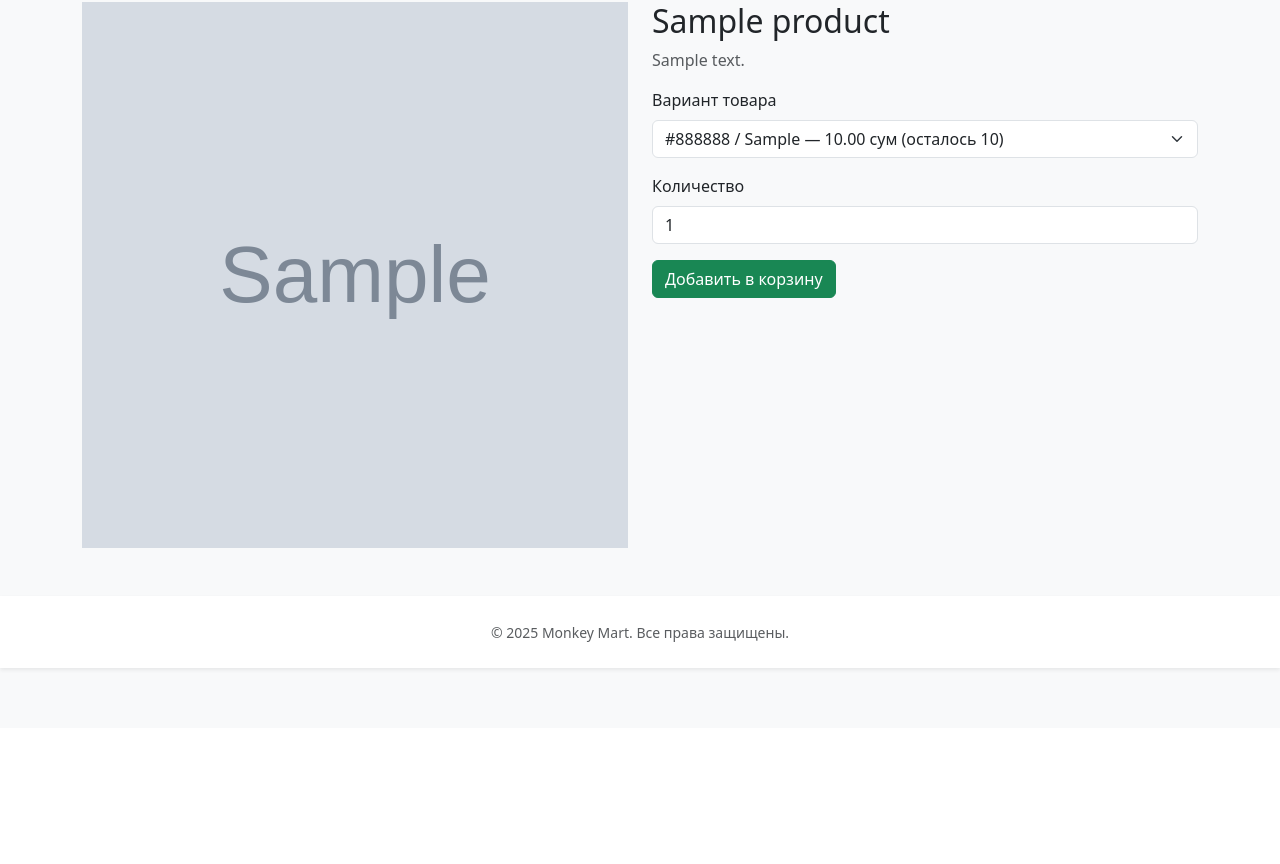
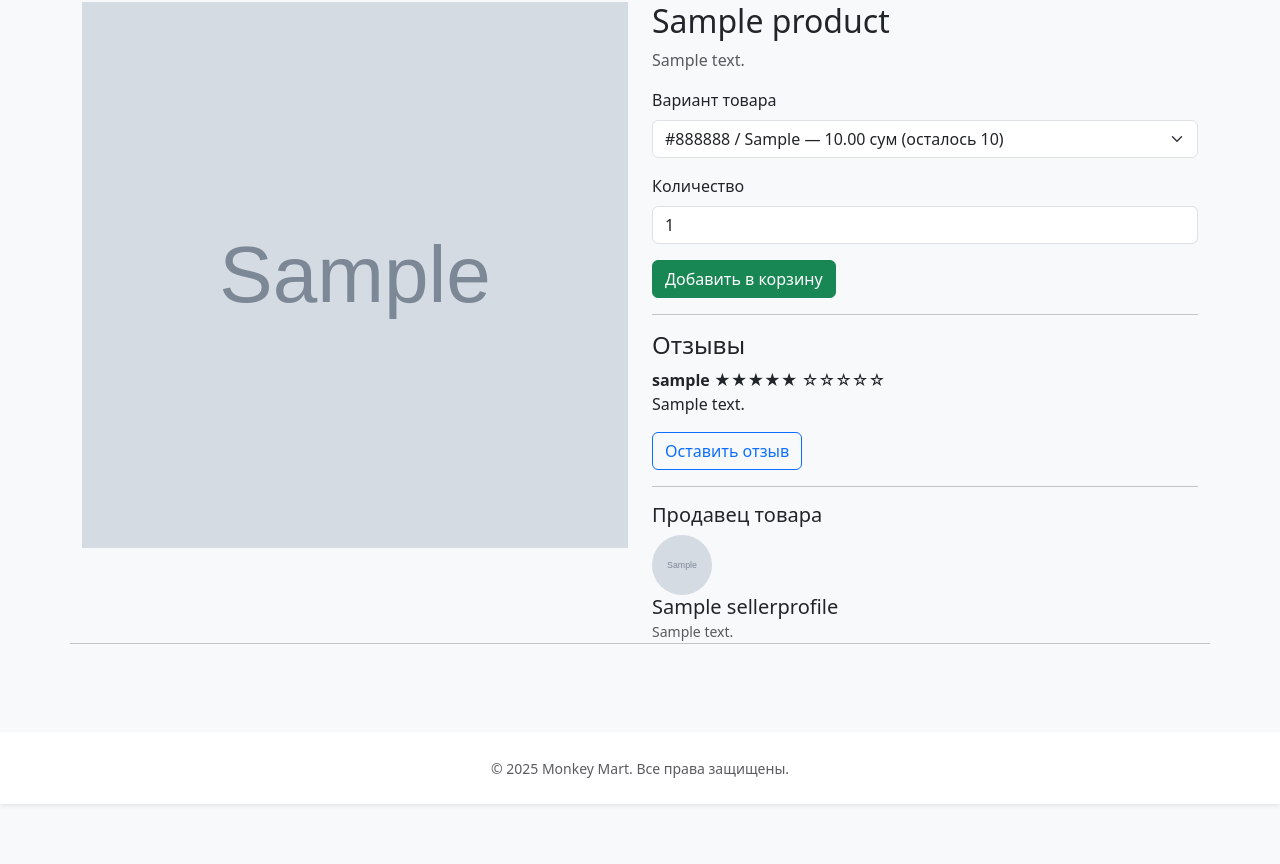
Before and after one commit to baxtiyorsamugov/marketplace, a Django app: page /1/ in a window 1280 px wide. Shown: the part 102-966 px from the top of the page. Before the commit the page ends 773 px from the top, so only its background shows below. Run offline with Django 4.2, Linux system fonts and the light colour scheme; a user stored in the database is signed in; tables that the repository leaves empty hold one stand-in row (values such as "Sample post"); grey boxes marked "Sample" are stand-in pictures.

Commit message:
Modified product_detail added reviews and seller information

```diff
--- a/products/views.py
+++ b/products/views.py
@@ -7,7 +7,7 @@ from django_filters.views import FilterView
 from .filters import ProductFilter
 from django.contrib.auth.mixins import LoginRequiredMixin
 from django.contrib.auth.decorators import login_required
-from django.http  import JsonResponse
+from django.http import JsonResponse
 
 
 class WishlistView(LoginRequiredMixin, ListView):
--- a/templates/products/product_detail.html
+++ b/templates/products/product_detail.html
@@ -68,6 +68,45 @@
 
       <button type="submit" class="btn btn-success">Добавить в корзину</button>
     </form>
+    <hr>
+    <h4>Отзывы</h4>
+    {% for review in object.reviews.all %}
+      {% if review.approved %}
+        <div class="mb-2">
+          <strong>{{ review.author.username }}</strong>
+          {% for i in "12345"|slice:":review.rating" %}★{% endfor %}
+          {% for i in "12345"|slice:"review.rating:" %}☆{% endfor %}
+          <p>{{ review.text }}</p>
+        </div>
+      {% endif %}
+    {% empty %}
+      <p>Пока нет отзывов.</p>
+    {% endfor %}
+
+    {% if user.is_authenticated %}
+      <a href="{% url 'review_add' object.pk %}" class="btn btn-outline-primary">Оставить отзыв</a>
+    {% endif %}
+    <hr>
+    <h5>Продавец товара</h5>
+    {% if seller.logo %}
+        <img src="{{ seller.logo.url }}"
+             alt="{{ seller.company_name }}"
+             class="rounded-circle"
+             style="width:60px; height:60px; object-fit:cover; margin-right:1rem;">
+      {% else %}
+        <div class="rounded-circle bg-secondary"
+             style="width:60px; height:60px; margin-right:1rem;"></div>
+      {% endif %}
+      <div>
+        <h5 class="mb-0">{{ seller.company_name }}</h5>
+        {% if seller.description %}
+          <small class="text-muted">{{ seller.description|truncatechars:50 }}</small>
+        {% endif %}
+      </div>
+  </div>
+  <hr>
+  <div class="d-flex align-items-center mb-4">
+
   </div>
 </div>
 </div>
```
